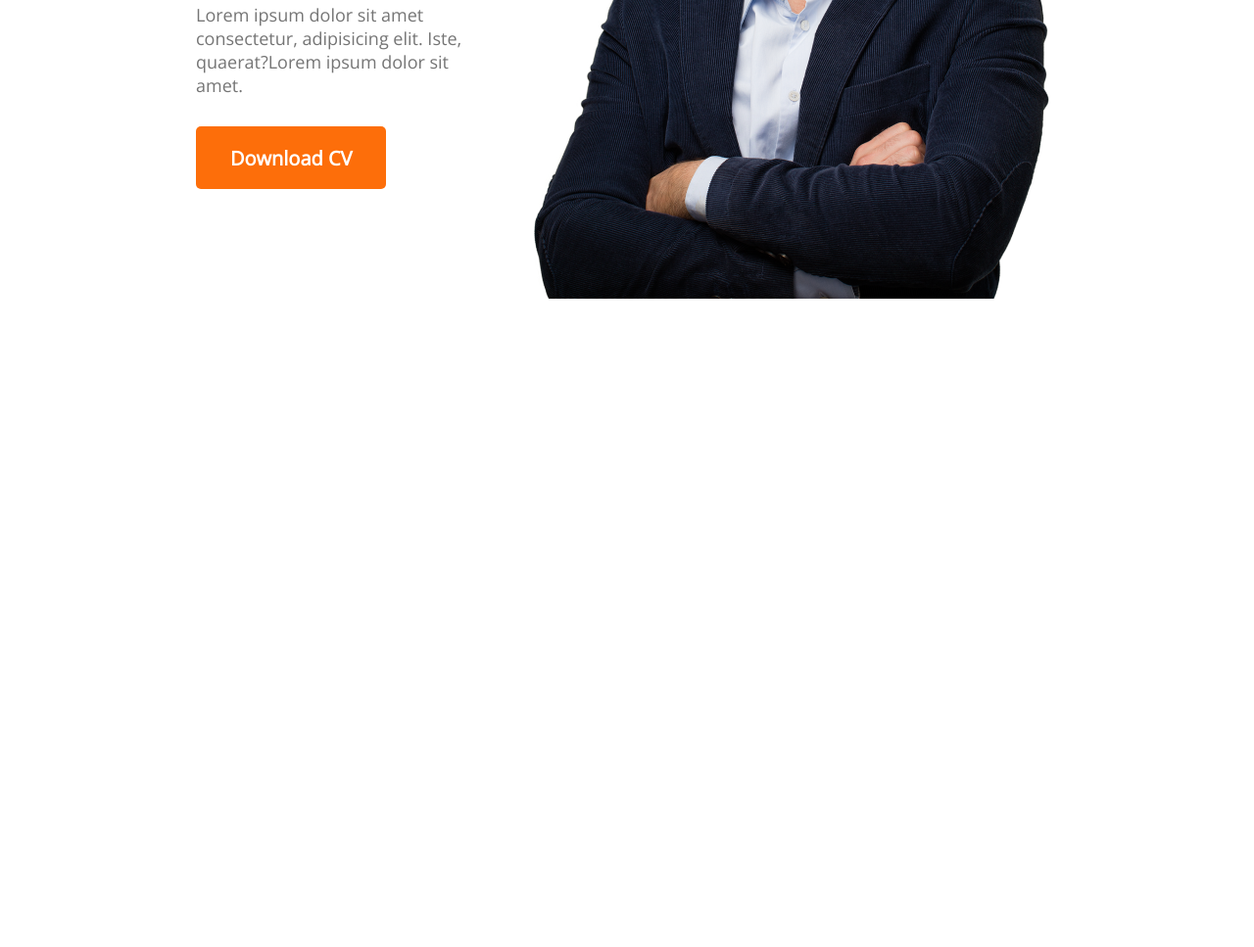
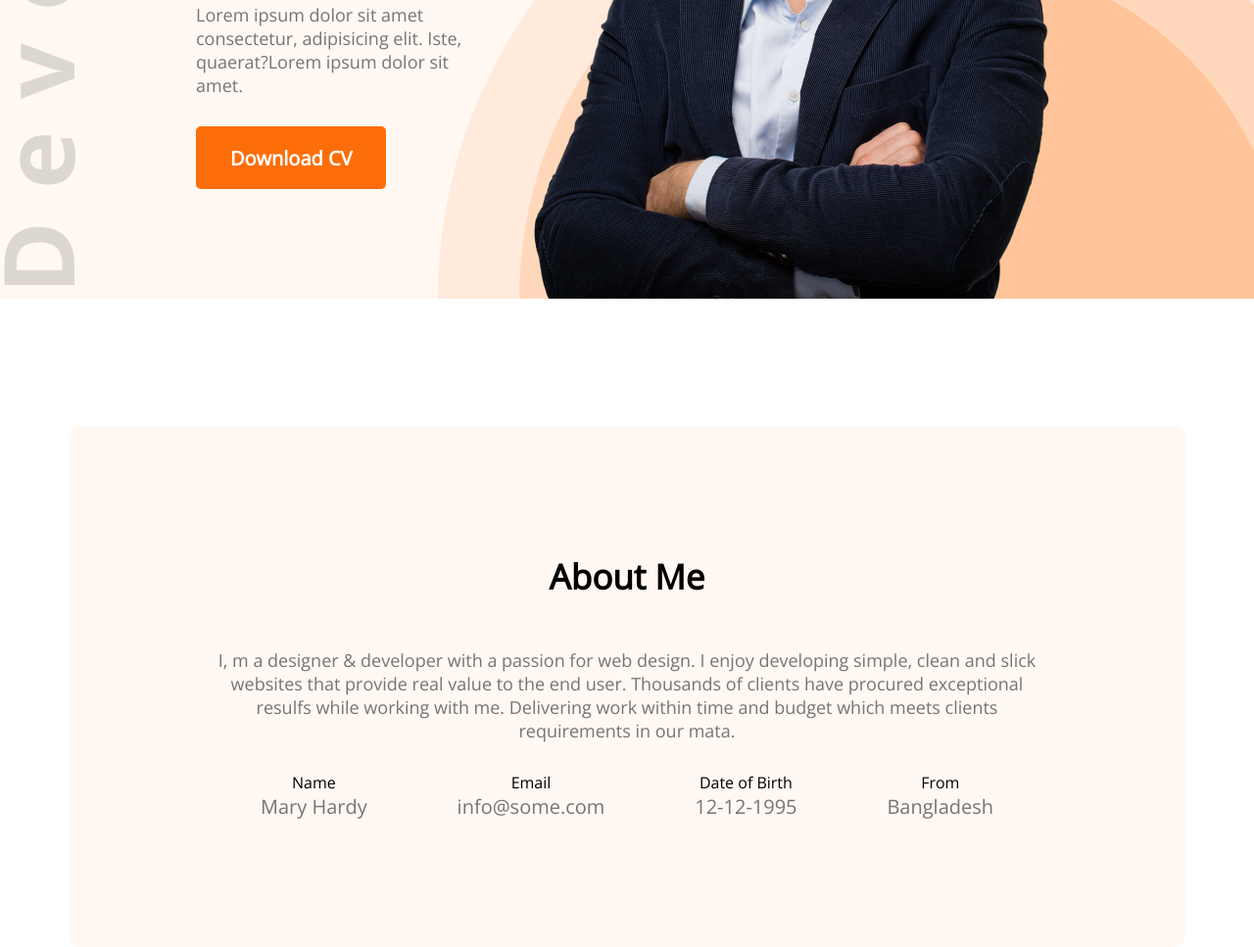
Before and after one commit to moman01/dev-portfolio, a plain HTML site: page index.html in a window 1280 px wide. Shown: the part 535-1502 px from the top of the page at 98% size. Before the commit the page ends 840 px from the top, so only its background shows below. Drawn offline with nearby package versions, Linux system fonts and the light colour scheme.

Commit message:
about sec add

```diff
--- a/index.html
+++ b/index.html
@@ -9,7 +9,7 @@
   <link rel="stylesheet" href="style.css">
 </head>
 <body>
-    <header>
+    <header class="header">
       <nav>
         <h2 class="nav-title">Ma<span class="text-primary">r</span>y</h2>
         <ul>
@@ -30,5 +30,30 @@
         <img src="images/hardy.png" alt="Hardy">
       </div>
     </header>
+    <main>
+      <section class="about" >
+        <h3 class="section-title">About Me</h3>
+        <p class="section-description">I, m a designer & developer with a passion for web design. I enjoy developing simple, clean and slick websites that provide real value to the end user. Thousands of clients have procured exceptional resulfs while working with me. Delivering work within time and budget which meets clients requirements in our mata.</p>
+
+     <div class="about-info-container">
+      <div class="about-info">
+        <p class="info-title">Name</p>
+        <p class="info-description">Mary Hardy</p>
+      </div>
+      <div class="about-info">
+        <p class="info-title">Email</p>
+        <p class="info-description">info@some.com</p>
+      </div>
+      <div class="about-info">
+        <p class="info-title">Date of Birth</p>
+        <p class="info-description">12-12-1995</p>
+      </div>
+      <div class="about-info">
+        <p class="info-title">From</p>
+        <p class="info-description">Bangladesh</p>
+      </div>
+     </div>
+     </section>
+    </main>
 </body>
 </html>
--- a/style.css
+++ b/style.css
@@ -6,7 +6,12 @@
 .text-primary {
   color: #FD6E0A;
 }
-
+.header{
+  background: #FFF8F3;
+  background-image: url(images/header_bg.png) ,url(images/developer.png);
+  background-repeat: no-repeat;
+  background-position:right bottom ,left;
+}
 /* header and navigation  */
 nav {
   display: flex;
@@ -61,3 +66,46 @@ nav ul {
   color: #757575;
   margin-bottom: 30px;
 }
+/* main section  */
+main{
+  max-width: 1140px;
+  margin: 0 auto;
+}
+.section{
+  margin-top: 130px;
+}
+/* about section style */
+.about{
+  background: #FFF8F3;
+  border-radius: 10px;
+  margin-top: 130px;
+  padding: 130px 150px;
+  text-align: center;
+}
+.section-title {
+  text-align: center;
+  margin-bottom: 50px;
+  font-weight: 700;
+  font-size: 35px;
+}
+
+.section-description {
+  color: #757575 ;
+  font-size: 18px;
+  margin-bottom: 30px;
+}
+.about-info-container {
+  display: flex;
+  justify-content: space-around;
+
+}
+.about-info-title{
+   font-size: 20px;
+   color: #474747;
+
+}
+.info-description{
+ color: #757575;
+ font-weight: 400;
+ font-size: 20px;
+}
```
